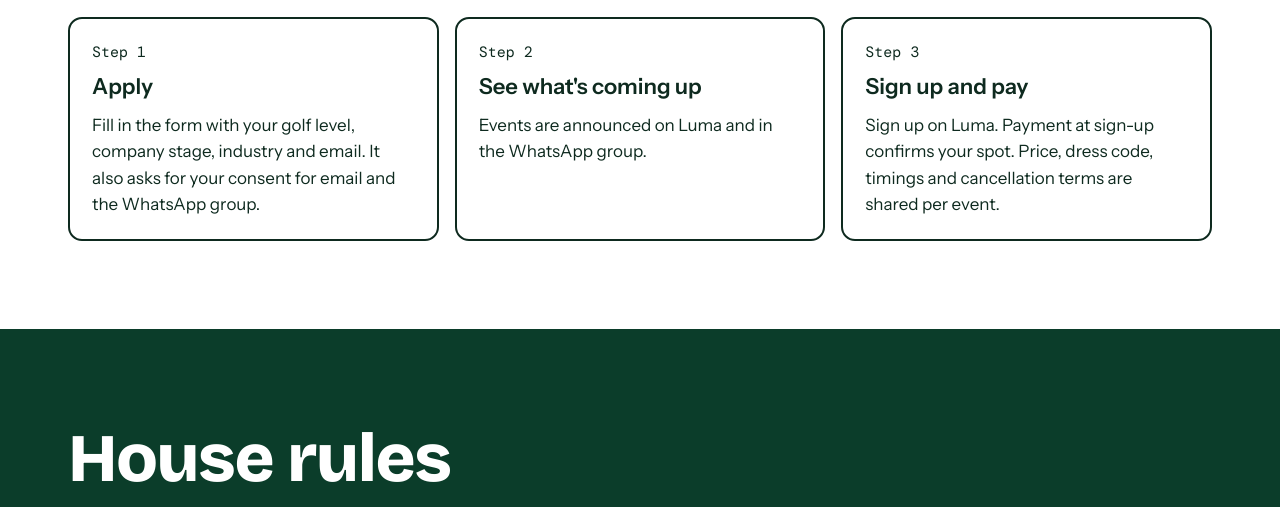
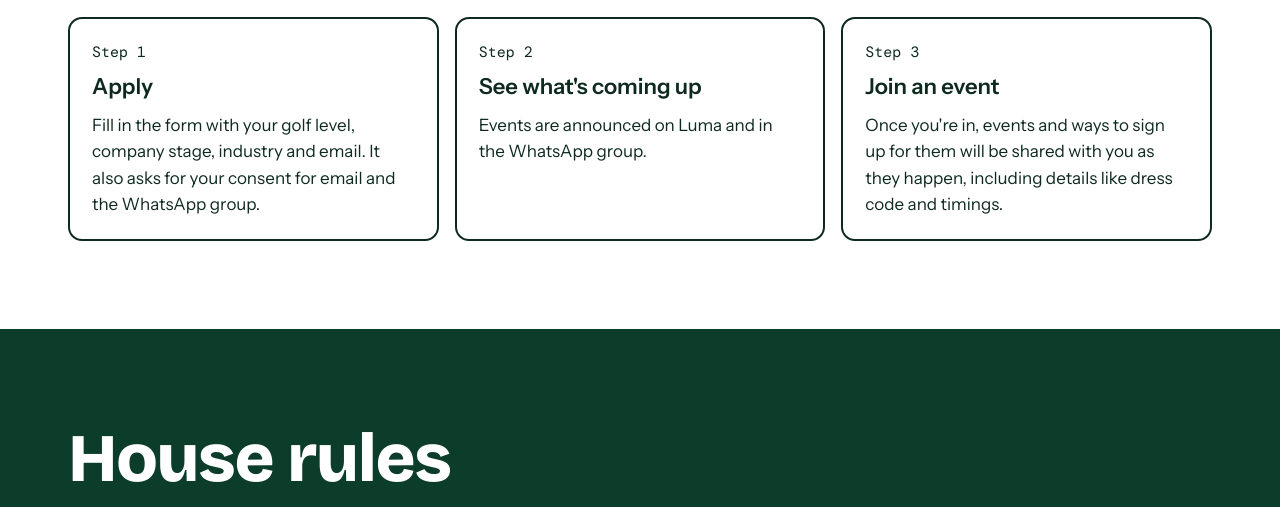
Before and after one commit to Lisette-Upstream/founder-golf-club, a plain HTML site: page how/index.html in a window 1280 px wide. Shown: the part 293-800 px from the top of the page. Drawn offline with Linux system fonts and the light colour scheme.

Commit message:
Update step 3 on the How page
Co-Authored-By: Claude Opus 5.5 <noreply@anthropic.com>
Claude-Session: https://claude.ai/code/session_01Aq6HfQb78q7Tvs4fH3VBfE

```diff
--- a/how/index.html
+++ b/how/index.html
@@ -33,8 +33,8 @@
         </li>
         <li>
           <div class="step-number">Step 3</div>
-          <h2>Sign up and pay</h2>
-          <p>Sign up on Luma. Payment at sign-up confirms your spot. Price, dress code, timings and cancellation terms are shared per event.</p>
+          <h2>Join an event</h2>
+          <p>Once you're in, events and ways to sign up for them will be shared with you as they happen, including details like dress code and timings.</p>
         </li>
       </ol>
     </section>
```
